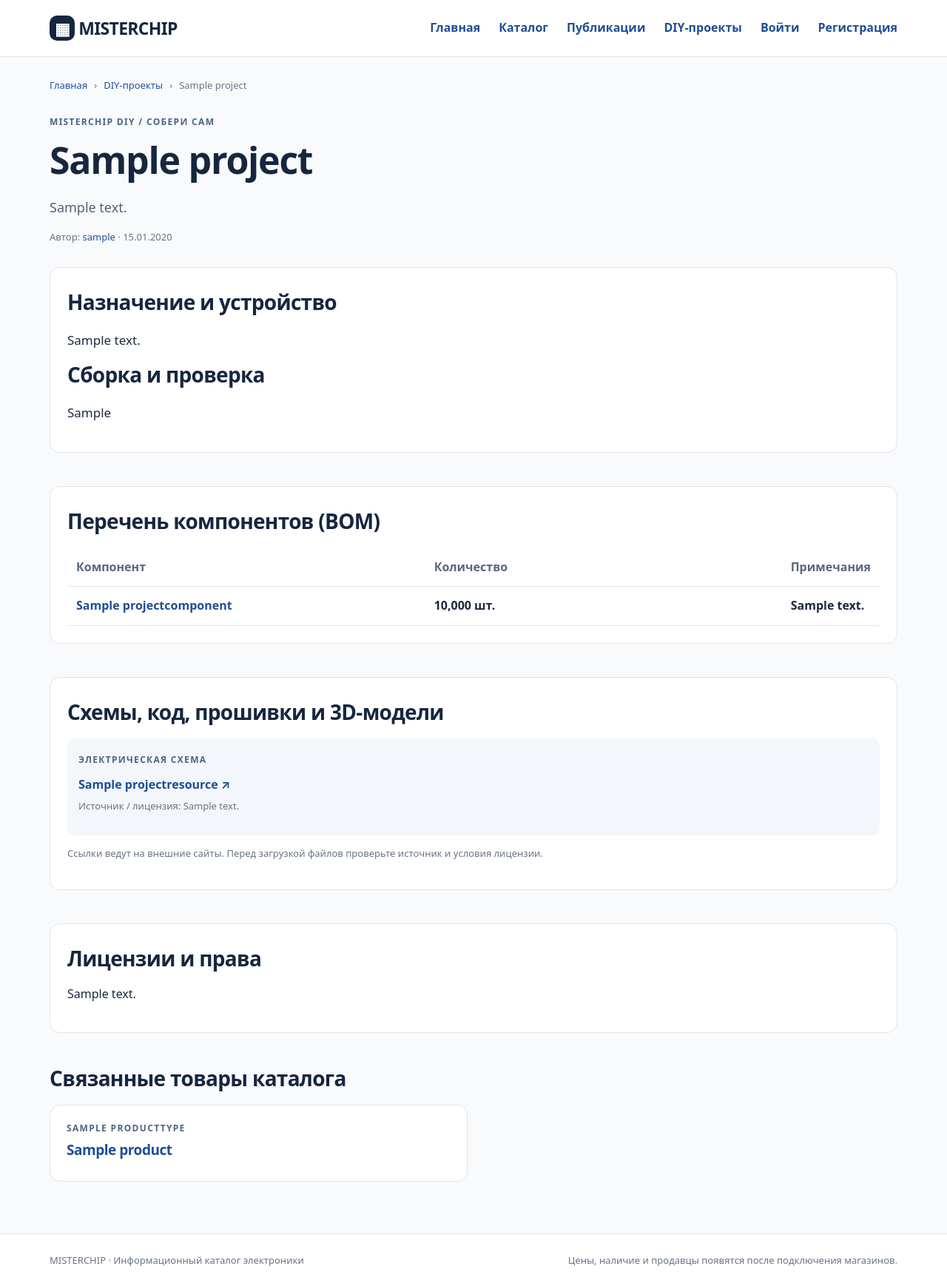
After one commit to nikitinlaw/misterchip, a Django app: a page that uses catalog/templates/catalog/base.html in a window 1280 px wide. The commit adds this page. Shown: the whole page at 74% size. Run offline with Django 5.2, Linux system fonts and the light colour scheme; tables that the repository leaves empty hold one stand-in row (values such as "Sample post"); parts of the project's set-up code (start-up, migrations or seed data) failed here and were passed over.

Commit message:
feat: public DIY pages, project editor and catalog integration

```diff
--- a/accounts/templates/accounts/dashboard.html
+++ b/accounts/templates/accounts/dashboard.html
@@ -8,7 +8,7 @@
     {% for entry in roles %}<span class="tag">{{ entry.get_role_display }}</span>{% empty %}не назначены{% endfor %}
   </p>
   <p><a href="{% url 'public_profile' request.user.username %}">Посмотреть публичную страницу</a></p>
-  <p><a class="secondary-action" href="{% url 'my_articles' %}">Мои статьи и черновики →</a></p>
+  <p><a class="secondary-action" href="{% url 'my_articles' %}">Мои статьи и черновики →</a> <a class="secondary-action" href="{% url 'my_projects' %}">Мои DIY-проекты →</a></p>
   <h2>Мой профиль</h2>
   <p class="subtle">Автором, обзорщиком и разработчиком можно быть одновременно. Права редактора нельзя получить самостоятельно.</p>
   <form method="post">{% csrf_token %}{{ form.as_p }}<button type="submit">Сохранить профиль</button></form>
--- a/accounts/views.py
+++ b/accounts/views.py
@@ -113,6 +113,8 @@ def public_profile(request, username):
     publications = person.publications.filter(
         status="published",
     ).order_by("-published_at", "-pk")
+    projects = person.hardware_projects.filter(status="published").order_by("-published_at", "-pk")
     return render(request, "accounts/public_profile.html", {
         "person": person, "profile": profile, "publications": publications,
+        "projects": projects,
     })
--- a/catalog/static/catalog/site.css
+++ b/catalog/static/catalog/site.css
@@ -88,3 +88,12 @@ textarea{width:100%;max-width:100%;padding:10px 12px;border:1px solid #bdc8d5;bo
 .inline-submit{display:inline-block;margin:6px 0}
 .inline-submit button{font-size:13px;padding:7px 11px}
 @media(max-width:630px){.header-inner{flex-wrap:wrap;align-items:start;padding-top:13px;padding-bottom:14px}.nav{gap:12px}.nav a{font-size:14px}}
+
+/* DIY-project editing */
+.project-editor{max-width:960px;margin:0 auto;display:grid;gap:20px}
+.project-editor .panel{display:block}
+.project-editor textarea{width:100%}
+.formset-row{padding:18px;margin:12px 0;background:#f6f9fc;border:1px solid var(--line);border-radius:12px}
+.formset-row h3{font-size:16px}
+.formset-row input,.formset-row select{max-width:100%}
+.project-editor input[type=checkbox]{width:auto}
--- a/catalog/templates/catalog/base.html
+++ b/catalog/templates/catalog/base.html
@@ -19,6 +19,7 @@
       <a href="{% url 'home' %}">Главная</a>
       <a href="{% url 'catalog_search' %}">Каталог</a>
       <a href="{% url 'article_list' %}">Публикации</a>
+      <a href="{% url 'project_list' %}">DIY-проекты</a>
       {% if request.user.is_authenticated %}
         <a href="{% url 'account_dashboard' %}">Мой кабинет</a>
         <form method="post" action="{% url 'logout' %}" class="nav-logout">{% csrf_token %}<button type="submit">Выйти</button></form>
--- a/catalog/views.py
+++ b/catalog/views.py
@@ -41,6 +41,9 @@ def product_detail(request, slug):
         "product": product, "characteristics": characteristics,
         "references": product.references.all(),
         "related_articles": product.editorial_articles.filter(
+            status="published",
+        ).select_related("author")[:6],
+        "related_projects": product.hardware_projects.filter(
             status="published",
         ).select_related("author")[:6],
     })
--- a/projects/forms.py
+++ b/projects/forms.py
@@ -71,7 +71,9 @@ class ResourceForm(forms.ModelForm):
         }
 
     def clean_url(self):
-        url = self.cleaned_data["url"]
+        url = self.cleaned_data.get("url")
+        if not url:
+            return url
         if urlsplit(url).scheme != "https":
             raise forms.ValidationError("Для ресурсов разрешены только HTTPS-ссылки.")
         return url
--- /dev/null
+++ b/projects/templates/projects/detail.html
@@ -0,0 +1,54 @@
+{% extends "catalog/base.html" %}
+{% block title %}{{ project.title }} — DIY MISTERCHIP{% endblock %}
+{% block description %}{{ project.summary }}{% endblock %}
+{% block content %}
+<div class="breadcrumbs"><a href="{% url 'home' %}">Главная</a><span>›</span>
+<a href="{% url 'project_list' %}">DIY-проекты</a><span>›</span><span>{{ project.title }}</span></div>
+<section class="page-heading">
+<span class="eyebrow">MISTERCHIP DIY / Собери сам</span><h1>{{ project.title }}</h1>
+<p class="lede">{{ project.summary }}</p>
+<p class="small subtle">Автор:
+  <a href="{% url 'public_profile' project.author.username %}">{{ project.author.username }}</a>
+  {% if project.published_at %} · {{ project.published_at|date:"d.m.Y" }}{% endif %}
+</p></section>
+<section class="panel article-body">
+<h2>Назначение и устройство</h2>{{ project.description|linebreaks }}
+<h2>Сборка и проверка</h2>{{ project.assembly_instructions|linebreaks }}
+</section>
+<section class="section panel">
+<h2>Перечень компонентов (BOM)</h2>
+<div class="table-scroll"><table class="spec-table">
+<thead><tr><th>Компонент</th><th>Количество</th><th>Примечания</th></tr></thead>
+<tbody>{% for component in components %}
+  <tr><td>
+    {% if component.product and component.product.status == "published" %}
+      <a href="{% url 'product_detail' component.product.slug %}">{{ component.name }}</a>
+    {% else %}{{ component.name }}{% endif %}
+  </td><td>{{ component.quantity }} {{ component.get_unit_display }}</td>
+  <td>{{ component.note|default:"—" }}</td></tr>
+{% empty %}<tr><td colspan="3">Состав пока не указан.</td></tr>{% endfor %}
+</tbody></table></div>
+</section>
+<section class="section panel"><h2>Схемы, код, прошивки и 3D-модели</h2>
+<div class="source-list">
+  {% for item in resources %}
+    <div class="source-card">
+      <span class="eyebrow">{{ item.get_kind_display }}</span>
+      <p class="source-title"><a href="{{ item.url }}" rel="noopener noreferrer nofollow" target="_blank">{{ item.title }} ↗</a></p>
+      {% if item.rights_note %}<p class="small subtle">Источник / лицензия: {{ item.rights_note }}</p>{% endif %}
+    </div>
+  {% empty %}<p>Ресурсов пока нет.</p>{% endfor %}
+</div>
+<p class="small subtle">Ссылки ведут на внешние сайты. Перед загрузкой файлов проверьте источник и условия лицензии.</p>
+</section>
+{% if project.license_notes %}
+<section class="section panel"><h2>Лицензии и права</h2>{{ project.license_notes|linebreaks }}</section>
+{% endif %}
+<section class="section"><h2>Связанные товары каталога</h2>
+<div class="product-grid">
+{% for product in products %}<article class="product-card">
+<span class="eyebrow">{{ product.product_type.name }}</span>
+<h3><a href="{% url 'product_detail' product.slug %}">{{ product.title }}</a></h3>
+</article>{% empty %}<p>Модели не привязаны.</p>{% endfor %}
+</div></section>
+{% endblock %}
```
Also changed, not shown: accounts/templates/accounts/public_profile.html (+8 -1 lines), catalog/templates/catalog/product_detail.html (+12 -1 lines), projects/templates/projects/form.html (added, +31 -0 lines), projects/templates/projects/list.html (added, +28 -0 lines), projects/templates/projects/mine.html (added, +22 -0 lines).
